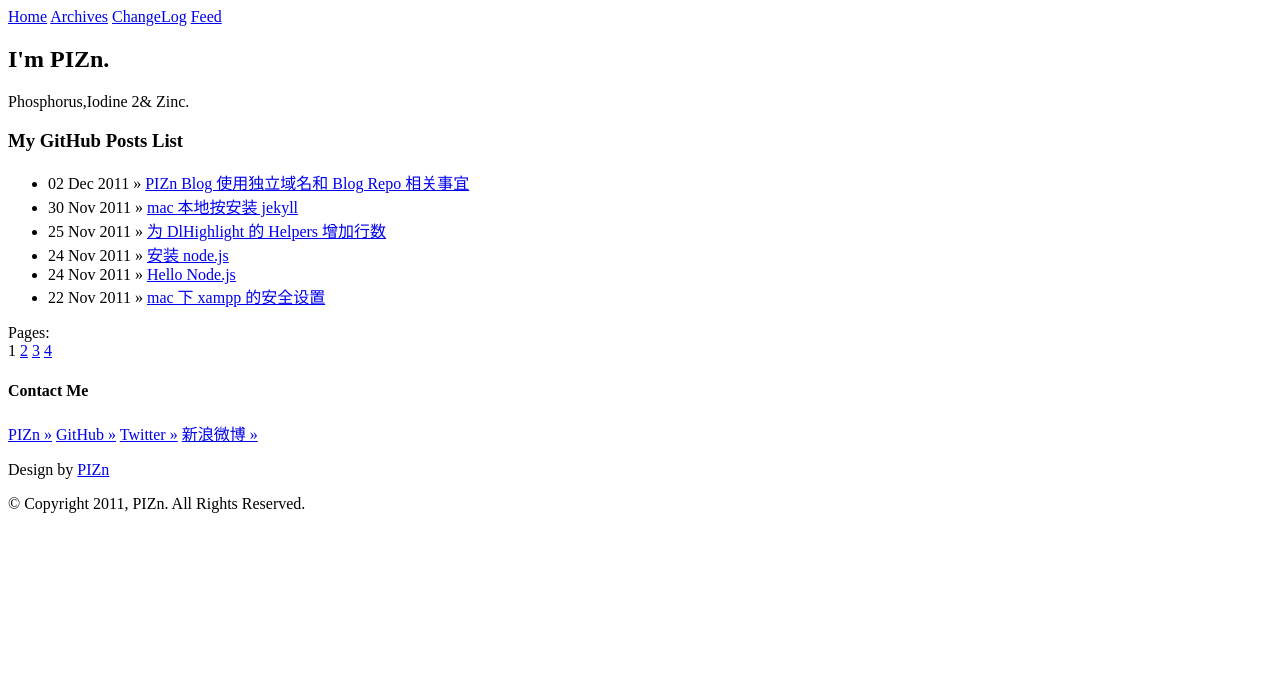
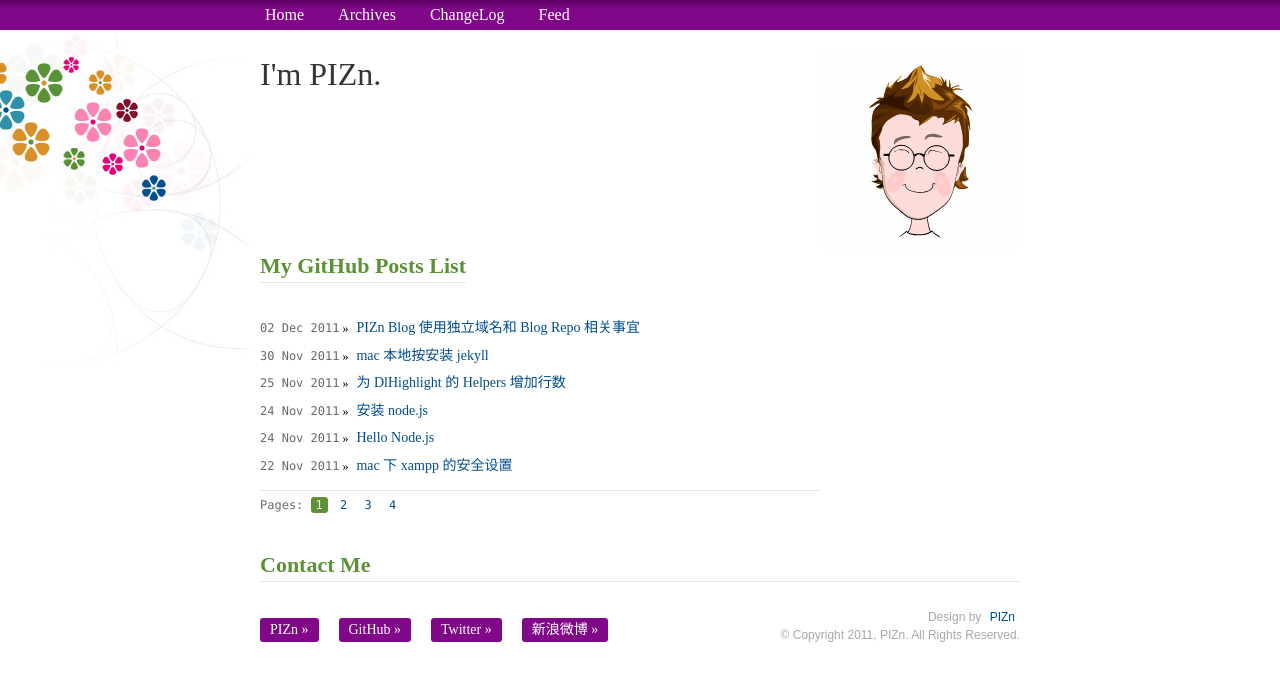
Before and after one commit to wulijun/wulijun.github.com, a Jekyll site: the page built from index.html, in a window 1280 px wide. Shown: the top 681 px of the page. Built offline with Jekyll 4.4.1, drawn with Linux system fonts in a browser that asks for light colours; Markdown is read by kramdown in place of the engine named in the settings; the list of posts is cut into pages by our own code; comment, search, counter and statistics services are not loaded.

Commit message:
Change-Id: Icf4ab23e5105014bda9cfd32ae35c4ba6eee40b6

```diff
--- a/_layouts/default.html
+++ b/_layouts/default.html
@@ -1,36 +1,25 @@
 <!DOCTYPE html>
 <html>
 <head>
-  <!--
-    **
-    *
-    * Author:         PIZn
-    * Contact:        pizner@gmail.com
-    * Theme Name:     Violet
-    * Version:        1.5
-    * PS:             为什么你会看到这里呢？
-    *
-    **
-  -->
   <meta charset="utf-8" />
   <title>{% if page.title %}{{ page.title }} | {% endif %}{{ site.title }}</title>
   <meta name="generator" content="Jekyll" />
   <meta name="author" content="{{ site.author.name }}" />
   <meta name="description" content="{{ site.description }}" />
-  <link rel="stylesheet" href="/blog/css/default.css" type="text/css" />
-  <link rel="stylesheet" href="/blog/css/cc-knight.css" type="text/css" />
+  <link rel="stylesheet" href="/css/default.css" type="text/css" />
+  <link rel="stylesheet" href="/css/cc-knight.css" type="text/css" />
   <link rel="alternate" type="application/atom+xml" title="Recent Entries" href="{{ site.feed }}" />
-  <link rel="shortcut icon" href="/blog/favicon.ico" type="image/x-icon" />
-  <script src="/blog/js/html5.js" type="text/javascript"></script>
-  <script src="/blog/js/colorcode.js" type="text/javascript"></script>
+  <link rel="shortcut icon" href="/favicon.ico" type="image/x-icon" />
+  <script src="/js/html5.js" type="text/javascript"></script>
+  <script src="/js/colorcode.js" type="text/javascript"></script>
 </head>
 <body>
   <header id="head">
     <section id="header">
       <nav class="nav">
-        <a href="/blog/" title="Home" rel="nofollow">Home</a>
-        <a href="/blog/archives.html" rel="bookmark" title="Archives">Archives</a>
-        <a href="/blog/ChangeLog.html" rel="bookmark" title="ChangeLog">ChangeLog</a>
+        <a href="/" title="Home" rel="nofollow">Home</a>
+        <a href="/archives.html" rel="bookmark" title="Archives">Archives</a>
+        <a href="/ChangeLog.html" rel="bookmark" title="ChangeLog">ChangeLog</a>
         <a href="{{ site.feed }}" rel="feed" target="_blank">Feed</a>
       </nav><!-- .nav -->
     </section><!-- #header -->
--- a/_layouts/post.html
+++ b/_layouts/post.html
@@ -5,10 +5,10 @@ layout: default
   {{ content }}
   <nav id="pagination">
     {% if page.previous %}
-      <a class="prev" href="/blog{{ page.previous.url }}" rel="bookmark">&laquo;&nbsp;{{ page.previous.title | truncatewords:5 }}</a>
+      <a class="prev" href="{{ page.previous.url }}" rel="bookmark">&laquo;&nbsp;{{ page.previous.title | truncatewords:5 }}</a>
     {% endif %}
     {% if page.next %}
-    <a class="next" href="/blog{{ page.next.url }}" rel="bookmark">{{ page.next.title | truncatewords:5 }}&nbsp;&raquo;</a>
+    <a class="next" href="{{ page.next.url }}" rel="bookmark">{{ page.next.title | truncatewords:5 }}&nbsp;&raquo;</a>
     {% endif %}
   </nav>
 </article><!-- .entry -->
--- a/index.html
+++ b/index.html
@@ -4,13 +4,13 @@ titlef:           index
 ---
 <header id="prefile">
     <h2>I'm PIZn.</h2>
-    <p>Phosphorus,Iodine 2& Zinc.<g:plusone size="small"></g:plusone></p>
+    <p></p>
 </header>
 <article id="post-list">
     <h3>My GitHub Posts List</h3>
     <ul class="posts">
         {% for post in paginator.posts  %}
-        <li><span>{{ post.date | date_to_string }}</span> &raquo; <a href="/blog{{ post.url }}" title="{{ post.title }}" rel="bookmark">{{ post.title }}</a></li>
+        <li><span>{{ post.date | date_to_string }}</span> &raquo; <a href="{{ post.url }}" title="{{ post.title }}" rel="bookmark">{{ post.title }}</a></li>
         {% endfor %}
     </ul>
     {% if paginator.total_pages > 1 %}
@@ -21,7 +21,7 @@ titlef:           index
                     {% if page == paginator.page %}
                         <span class="num">{{ page }}</span>
                     {% else %}
-                        <a class="num" href="/blog/{%if page > 1 %}page{{ page }}/{% endif %}">{{ page }}</a>
+                        <a class="num" href="/{%if page > 1 %}page{{ page }}/{% endif %}">{{ page }}</a>
                     {% endif %}
                 {% endfor %}
             </div>
```
Also changed, not shown: other parts of _layouts/default.html (+0 -14 lines).
